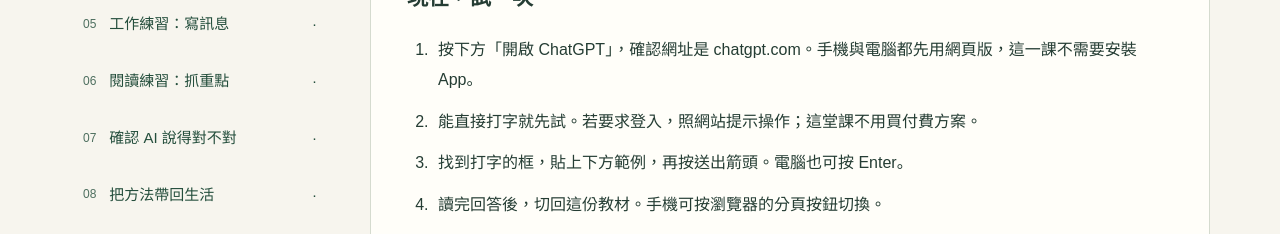
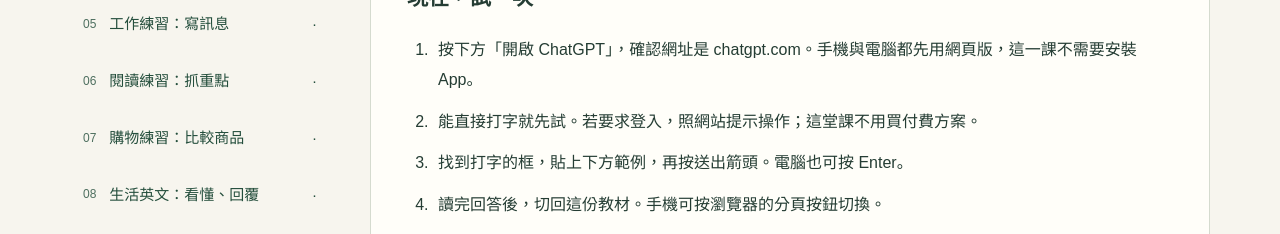
Before and after one commit to sanyoii/sanyoii.github.io, a plain HTML site: page ai-everyday/index.html in a window 1280 px wide. Shown: the part 1200-1434 px from the top of the page. Drawn offline with Linux system fonts and the light colour scheme.

Commit message:
feat(learning): add shopping and everyday English lessons

```diff
--- a/ai-everyday/index.html
+++ b/ai-everyday/index.html
@@ -29,8 +29,8 @@ const lessons = [
 {title:'讓 AI 幫你安排生活',short:'生活練習：整理家務',time:15,goal:'把一件雜亂的小事，變成真的做得完的步驟。',intro:'這次要練的不是把行程塞滿，而是讓安排符合你的時間和體力。你可以先用範例試做，再替換成備餐、採買或出門準備。',steps:['把下面的整理需求送出，讀一遍安排。','自己加總每個步驟的分鐘數，確認合計沒有超過 30 分鐘。','用追問請它縮小工作量；挑一個步驟實際做 5 分鐘，再判斷估時是否合理。'],prompt:'我只有 30 分鐘想整理客廳，只整理桌面、沙發和地板上散落的東西，不搬重物、不用梯子，也不買收納用品。請依優先順序排成清單，每項附預估分鐘數，總計不要超過 30 分鐘，最後留 5 分鐘收尾。',follow:'今天比較累，請保留最重要的兩件事，加上收尾合計 15 分鐘，並重新加總時間。',why:'時間是估計，不是保證。AI 可以幫忙拆步驟，實際做不完時就減量，不需要勉強追上它的安排。',checks:['我自己加總了時間。','我實做了一小步，知道哪些安排需要調整。'],q:'安排寫「30 分鐘」，各步驟加起來卻是 45 分鐘，應該怎麼做？',options:['照它的標題，當作 30 分鐘。','指出加總不符，請它減少工作並重新計算。'],answer:1,explain:'標題與數字都要核對。這就是你比 AI 更了解現場情況的地方。'},
 {title:'寫出可以寄出的工作訊息',short:'工作練習：寫訊息',time:12,goal:'把已知事實寫成清楚、有禮貌的草稿。',intro:'用 AI 寫訊息，最重要的是事實不變。先練習虛構情境；公司內部資料是否能使用外部 AI，要依公司的規定。',steps:['用下方虛構情境產生草稿，不要貼真實客戶或同事資料。','逐項核對：要對方做什麼、何時完成、為什麼需要。把 AI 多加的承諾或原因刪掉。','請 AI 改成簡短版，自己再讀一次。這次只練草稿，不必真的寄出。'],prompt:'請幫我寫一封簡短的工作 Email 草稿。\n收件人：同事 A。目的：請對方在本週四中午 12 點前提供活動人數，以便我安排座位。\n語氣：禮貌、清楚，不催促責備。\n請給我主旨與 100 字內內文，不新增我沒提供的事實、承諾或會議。',follow:'請改成適合通訊軟體的兩句話，保留截止時間與提供人數的目的。',why:'AI 幫你寫的只是草稿。你看過、修過、確認收件人後，才決定是否發送。',checks:['我確認人數、截止時間與目的沒有被改掉。','我刪除了沒有依據的內容，並讀過最後版本。'],q:'草稿自行加上「主管已同意」，但你沒提供這件事，怎麼辦？',options:['刪掉並請它不要新增事實。','保留，這樣比較有說服力。'],answer:0,explain:'好聽的文字不能取代事實。不能讓 AI 替你捏造同意或承諾。'},
 {title:'把一段文字，變成待辦清單',short:'閱讀練習：抓重點',time:12,goal:'用你提供的原文做摘要，再回頭逐項核對。',intro:'AI 可以幫忙整理長訊息。但摘要可能漏掉例外或期限，所以原文要留著。這堂課用虛構公告，不需要上傳檔案。',steps:['把下方包含原文的提問一起貼入 ChatGPT。','回到原文，核對日期、時間、對象與要做的事。','原文沒寫的地方應標示「未提及」。最後的追問是故意測試：原文真的有回答嗎？'],prompt:'請只根據以下虛構公告，整理成「時間／對象／要做的事」三欄表格。沒有寫的資訊標示「未提及」，不要猜。\n公告：本社區星期六上午 9 點至 11 點清洗一樓公共走道。請住戶在當天上午 8 點半前移走走道上的私人物品。地下停車場不受影響。如遇大雨，延期日期另行通知。',follow:'如果星期六下大雨，確定改在哪一天？只根據原文回答，不要推測。',why:'你已經有原文時，先要求「只根據這段文字」。即使 AI 說它有核對，你仍要自己對照關鍵數字。',checks:['我對照了 8 點半、9 至 11 點，以及不受影響的區域。','我確認延期日期應是尚未通知，不能編一個日期。'],q:'摘要說「下雨改成星期日」，原文只寫另行通知，這是什麼問題？',options:['合理推測，可以直接採用。','新增了原文沒有的資訊，需要修正。'],answer:1,explain:'「另行通知」不等於隔天。摘要的任務是保留原意。'},
-{title:'出門前，確認店家有沒有開',short:'確認 AI 說得對不對',time:15,goal:'自己查看店家公告，確認有開再出門。',intro:'假設 AI 說：「這家店明天有開。」先別急著出門，店家可能臨時休息。這次請挑一家你想去的店，自己確認一次。',steps:['搜尋店名，打開店家自己的官網或官方粉絲專頁。確認名稱和地址是你要去的那家店，不是別家分店或網友介紹。','看營業時間，再看最近有沒有臨時店休公告。確認公告寫的日期是不是你要去的那一天。','如果還是不確定，就打電話問店家：「請問你們明天有營業嗎？幾點開到幾點？」這次練習不必真的打電話；找不到答案，就記下「還沒確認」，不要當作有開。'],prompt:'我想打電話問店家明天有沒有營業、幾點開到幾點。請幫我寫一句簡單、有禮貌的問法。',follow:'如果店家說明天休息，幫我接一句，問下次哪一天有開。',why:'AI 可以幫你想怎麼問，但這不代表它已經替你問過店家。營業時間要看店家公告，或直接向店家確認。',checks:['我找到的是店家自己的官網或官方粉絲專頁。','我看了營業時間，也找過最近的店休公告。','我能說出查到的結果；找不到答案，就記下「還沒確認」。'],q:'AI 說明天有開，但店家公告說明天臨時休息，你會怎麼做？',options:['AI 說有開，就照原計畫出門。','先依店家公告改行程；有疑問就打電話問。'],answer:1,explain:'店家自己的公告比 AI 的回答更能反映臨時變動。確認有開，再出門。'},
-{title:'完成你的第一個 AI 小任務',short:'把方法帶回生活',time:15,goal:'獨立完成一次提問、修改與檢查，留下可用成果。',intro:'挑一件今天真的需要的小事：安排 20 分鐘整理、改寫一段訊息，或整理一則不含個資的通知。一次只做一件。',steps:['在下方「提問小抄」填入任務、限制、答案格式。複製後到 ChatGPT 開新對話。','看回答，至少提出一次具體修改，例如縮短、保留重點、補上遺漏。','核對事實與條件。將可用的最後版本存到自己的記事本，寫一句「下次我會怎麼問」。','勾選下面的完成前檢查。全部符合再標記完成；還沒做好，就回到對應課程重練。'],prompt:'請幫我設計一個 20 分鐘的居家整理計畫，只處理書桌，不購買工具。請用 4 個步驟列出，各附時間，加總 20 分鐘；有不確定的地方先問我。',follow:'請把最容易開始的事情排第一個，並告訴我做不完時可以先省略哪一項。',why:'你可以把這個方法一直帶著：說清楚 → 接著改 → 自己查。換成其他文字 AI，也可以試用同一種問法。',checks:['我完成自己的提問，清楚寫出條件。','我至少追問修改了一次。','我核對事實與限制，留下可以使用的成果。'],q:'這次練習真正的完成標準是什麼？',options:['AI 回了很長一段話。','我能說明怎麼問、怎麼改，並確認成果合用。'],answer:1,explain:'字多不是成果。你能掌握要求並檢查答案，才是真的學會使用。'}
+{title:'買東西前，請 AI 幫你比較',short:'購物練習：比較商品',time:15,goal:'把兩個商品放在一起比，找出比較適合自己的那個。',intro:'兩台吸塵器，一台便宜、一台輕，怎麼選？把資料交給 AI 整理，再告訴它你最在意什麼，就不用在兩個頁面之間一直切來切去。',steps:['複製下方範例到 ChatGPT。這是虛構商品，不用真的去找，也不用買。','看它做的比較表，對照原文檢查價格、重量和使用時間。看看它有沒有加上原本沒寫的功能。','貼上「接著問」，把自己的偏好說清楚。看它選哪台、理由是什麼，再判斷這個理由是否符合你的需要。'],prompt:'幫我比較下面兩台吸塵器，整理成簡單表格。只用我提供的資料，沒寫的就說不知道。\nA：2,500 元，重 2.3 公斤，充飽電可用 40 分鐘。\nB：3,200 元，重 1.5 公斤，充飽電可用 25 分鐘。\n最後用一句話告訴我，兩台各有什麼好處。\n這是虛構商品，拿來練習比較。',follow:'我的預算是 3,500 元，每次大約吸 15 分鐘，最在意拿起來不要太重。只看上面的資料，你會選哪台？用兩句話說明理由。',why:'真的購物時，也可以把商品頁上的文字複製過來比較。AI 若說「吸力更強」或「更耐用」，要看看資料裡有沒有寫；沒寫就不能當成事實。結帳前再回賣場確認價格與規格。',checks:['我核對了表格裡的價格、重量和使用時間。','我補上預算與偏好，請 AI 選一台並說明理由。','我知道它的建議符合哪些需求，也知道資料沒寫的功能不能亂猜。'],q:'AI 說 B 比較輕，而且吸力更強。哪一部分需要再確認？',options:['吸力更強，因為原本沒有提供吸力資料。','比較輕，因為 1.5 公斤比 2.3 公斤重。'],answer:0,explain:'B 確實比較輕，但我們沒提供吸力資料。不能因為比較貴，就說它吸力更強。'},
+{title:'看懂英文訊息，知道怎麼回',short:'生活英文：看懂、回覆',time:12,goal:'看懂一則英文通知，寫出符合自己意思的回覆。',intro:'網購收到英文通知，看不懂，也不知道怎麼回？可以請 AI 先說明重點，再把你想說的話寫成英文。這次用一則缺貨通知練習。',steps:['把下方範例貼到 ChatGPT。先看中文說明，弄清楚店家給了你哪兩個選擇。','假設你想等藍色款，不想換黑色。貼上「接著問」，請 AI 幫你寫回覆。','讀它附的中文意思，確認沒有變成同意換貨，也沒有多加你的承諾。這次只練習，不用寄出。'],prompt:'請幫我看懂下面這則英文訊息，用簡單的繁體中文告訴我：發生什麼事？我可以怎麼選？\nThe blue bag you ordered is out of stock. We can send you the black one tomorrow, or you can wait seven days for the blue one. Please let us know which option you prefer.\n這是虛構的網購通知，拿來練習。只說明原文有寫的內容，不要替我做決定。',follow:'我想等藍色款，不要換黑色。請幫我寫兩句簡單、有禮貌的英文回覆，並在下面附上中文意思。不要加入我沒說的要求。',why:'同樣的方法也能用在旅館通知或客服訊息。真的使用時，先拿掉姓名、地址、訂單編號。翻譯看起來很順，仍要確認日期、金額和你的選擇沒有被改掉。',checks:['我看懂了：黑色明天可寄出，藍色需要等 7 天。','我請 AI 寫出「等藍色、不換黑色」的英文回覆。','我讀了附上的中文意思，確認回覆符合我的選擇。'],q:'AI 說「黑色包包明天會送到你家」，這樣翻對了嗎？',options:['對，明天寄出就是明天送到。','不對，原文只說明天可寄出，沒說哪天送到。'],answer:1,explain:'「寄出」和「送到」是兩回事。AI 不能把原文沒寫的到貨日期加進去。'}
 ];
 const $=id=>document.getElementById(id);const key='ai-everyday-progress-v1';let completed=new Set();let current=0;let saveAvailable=true;let toastTimer;
 try{const saved=JSON.parse(localStorage.getItem(key)||'[]');if(Array.isArray(saved))completed=new Set(saved.filter(n=>Number.isInteger(n)&&n>=0&&n<lessons.length));}catch{saveAvailable=false;}
```
